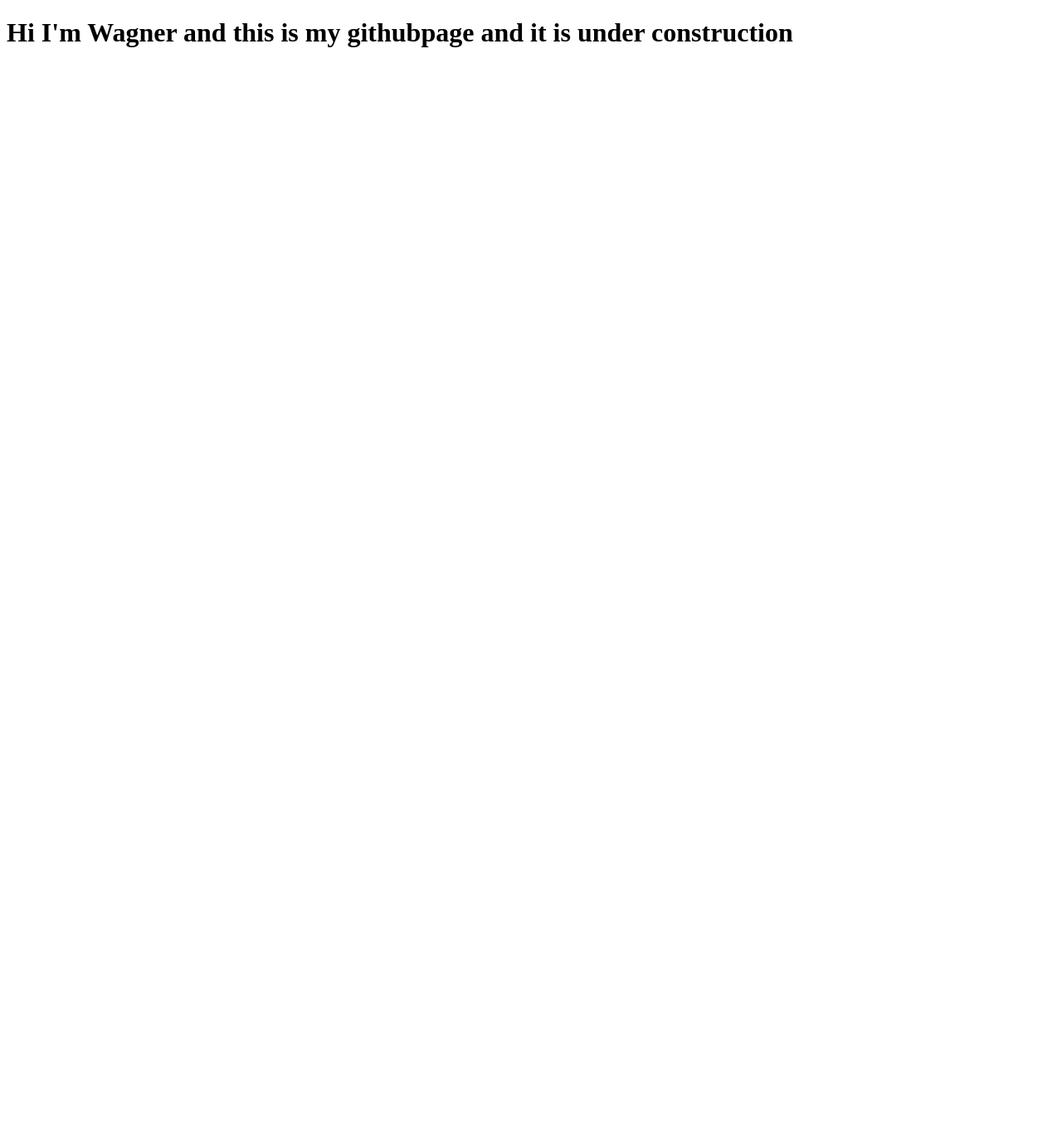
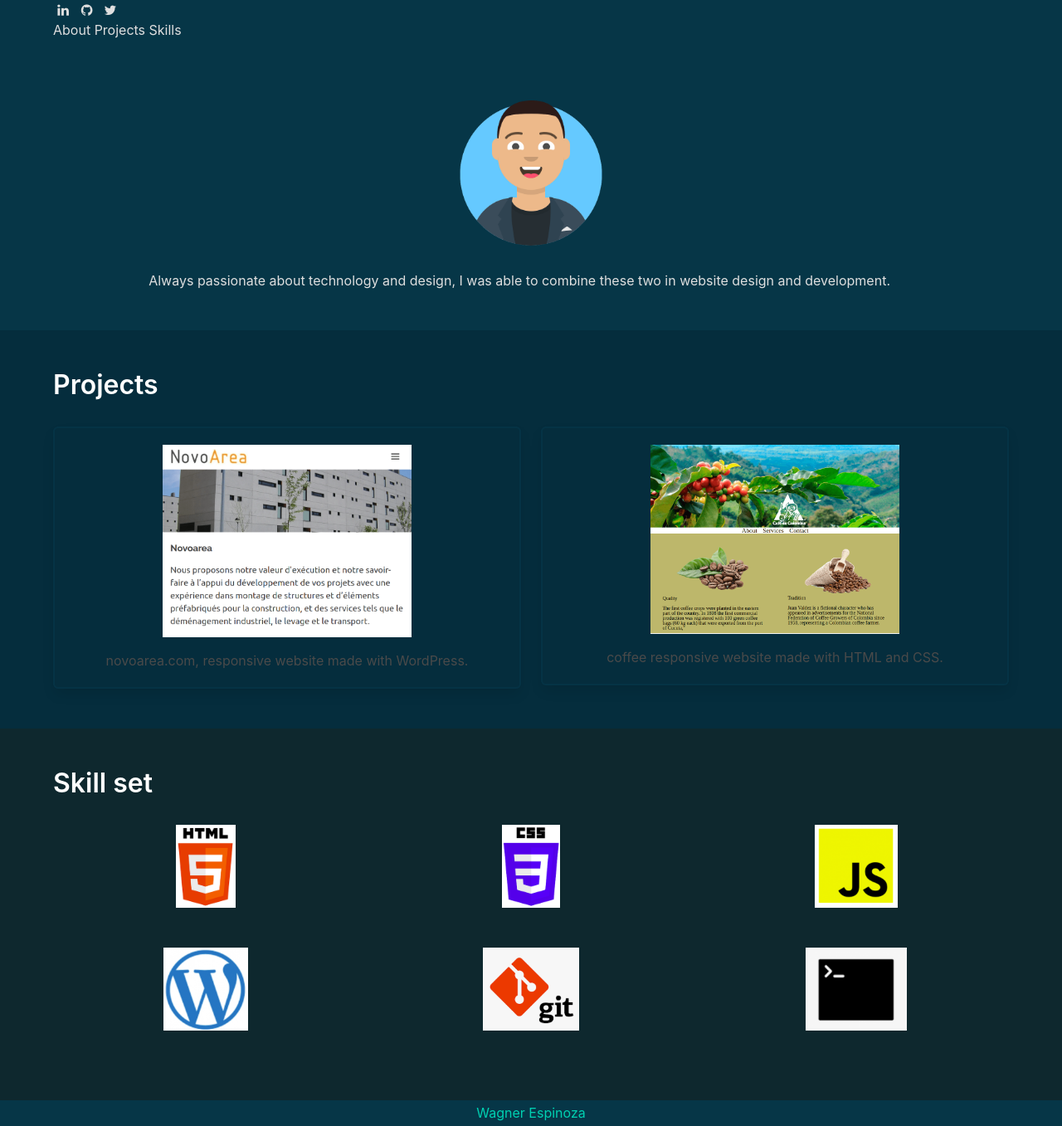
Before and after one commit to WagnerEsp/wagneresp.github.io, a plain HTML site: page index.html in a window 1280 px wide. Shown: the whole page at 83% size. Before the commit the page ends 800 px from the top, so only its background shows below. Drawn offline with nearby package versions, Linux system fonts and the light colour scheme.

Commit message:
update porfolio1

```diff
--- /dev/null
+++ b/assets/css/styles.css
@@ -0,0 +1,109 @@
+html, body{
+	font-size:16px;
+	color: #dfdfdf;
+	background-color: #063647;
+}
+
+a {
+  color: #00d1b2;
+}
+
+a:hover {
+  color: #00d1b2;
+}
+
+section{
+	padding-top: 3rem;
+	padding-bottom: 3rem;
+}
+
+.section-1 {
+	background: #063647;
+}
+
+.section-2 {
+	background-color: #052D3D;
+}
+
+.section-3 {
+	background-color: #0E282E;
+}
+
+.section-4 {
+	background-color: #063647;
+	padding: 0.2rem;
+}
+
+a.nav-item {
+	color: #dfdfdf;
+}
+
+a.nav-item:hover {
+	color: #fff;
+}
+
+.avatar{
+	height:200px;
+	border-radius: 50%;
+}
+
+.intro-description{
+	padding-top: 1rem;
+}
+
+.social-container img{
+	max-width:100%;
+	max-height:100px;
+	margin-bottom:30px;
+}
+
+
+.project-figure {
+	margin: 0 auto 1rem auto;
+	max-height: 300px;
+	max-width: 300px;
+}
+
+.project-text {
+	text-align:center;
+}
+
+.box {
+	background-color: transparent;
+	border: 2px solid rgba(7, 59, 79, 0.5);
+}
+
+.title {
+	color: #fff;
+	text-align: left;
+	margin-bottom: 2rem;
+}
+
+.intro {
+	text-align: justify;
+	width: 80%;
+	margin: 0 auto;
+}
+
+.void-background {
+	background-color: transparent;
+}
+
+@media screen and (max-width: 768px) {
+	.nav-menu {
+		background-color: #063647;
+	}
+
+	.nav-toggle:hover {
+		background-color: transparent;
+	}
+
+	.nav-toggle span {
+		background-color: #dfdfdf;
+	}
+
+	.nav-toggle span:hover {
+		background-color: #fff;
+	}
+
+}
--- /dev/null
+++ b/controller.js
@@ -0,0 +1,11 @@
+window.onload = () => {
+  const navMenu = document.querySelector('.nav-menu');
+  const navItems = document.querySelectorAll('.nav-item');
+  const hamburger = document.querySelector('.nav-toggle');
+
+  const toggle = e => e.classList.toggle('is-active');
+  const toggleNav = ({ target }) => Array.from(navMenu.classList).includes('is-active') ? toggle(navMenu) : null;
+
+  hamburger.addEventListener('click', () => toggle(navMenu, 'is-active'));
+  Array.from(navItems).forEach(e => e.addEventListener('click', toggleNav));
+}
--- a/index.html
+++ b/index.html
@@ -1,12 +1,152 @@
 <!DOCTYPE html>
-<html lang="en">
+<html>
 <head>
-    <meta charset="UTF-8">
-    <meta http-equiv="X-UA-Compatible" content="IE=edge">
-    <meta name="viewport" content="width=device-width, initial-scale=1.0">
-    <title>Document</title>
+	<title>Portfolio</title>
+	<!-- css files -->
+	<link rel="stylesheet" href="https://maxcdn.bootstrapcdn.com/font-awesome/4.6.3/css/font-awesome.min.css">
+	<link rel="stylesheet" type="text/css" href="https://cdnjs.cloudflare.com/ajax/libs/bulma/0.3.1/css/bulma.min.css">
+	<link rel="stylesheet" type="text/css" href="assets/css/styles.css">
+
+	<link rel="icon" type="image/x-icon" href="assets/img/favicon.png">
+	<meta name="author" content="Hassan Ali">
+	<meta name="viewport" content="width=device-width, initial-scale=1.0">
 </head>
-<body>
-    <h1> Hi I'm Wagner and this is my githubpage and it is under construction</h1>
-</body>
+	<body>
+		<!-- Navbar -->
+		<nav class="nav container void-background">
+			<!-- This "nav-menu" is hidden on mobile -->
+			<!-- Add the modifier "is-active" to display it on mobile -->
+			<div class="nav-left">
+				<a href="https://www.linkedin.com/in/wagner-espinoza-granda-84469783/" class="nav-item">
+					<span class="icon">
+						<i class="fa fa-linkedin"></i>
+					</span>
+				</a>
+				<a href="https://wagneresp.github.io./" class="nav-item">
+					<span class="icon">
+						<i class="fa fa-github"></i>
+					</span>
+				</a>
+				<a href="https://twitter.com/Wagner_Esp" class="nav-item">
+					<span class="icon">
+						<i class="fa fa-twitter"></i>
+					</span>
+				</a>
+			</div>
+
+			<div class="nav-right nav-menu">
+				<a class="nav-item" href="#about">About</a>
+				<a class="nav-item" href="#projects">Projects</a>
+				<a class="nav-item" href="#skill">Skills</a>
+			</div>
+
+			<!-- This "nav-toggle" hamburger menu is only visible on mobile -->
+			<!-- You need JavaScript to toggle the "is-active" class on "nav-menu" -->
+			<span class="nav-toggle">
+				<span></span>
+				<span></span>
+				<span></span>
+			</span>
+		</nav>
+
+		<!-- About Me -->
+		<section id="about" class="section section-1">
+			<div class="container has-text-centered">
+				<img class="avatar" src="assets/img/profile.png">
+			</div>
+			<div class="container"></br>
+				<p class="intro">
+					Always passionate about technology and design,
+					I was able to combine these two in website design and development.
+				</p>
+			</div>
+		</section>
+
+		<!-- Projects -->
+		<section  id="projects" class="section section-2">
+			<div class="container">
+				<div class="has-text-centered">
+					<h3 class="title is-3">Projects</h3>
+				</div>
+
+				<div class="columns is-multiline is-desktop">
+					<!-- Project 1 -->
+					<div class="column">
+						<div class="box project-text">
+							<article>
+								<div>
+									<figure class="image project-figure">
+										<a href="http://novoarea.com/" target="blank"><img src="assets/img/project-1.png" alt="Image"></a>
+									</figure>
+								</div>
+								<div>
+									<p>
+										novoarea.com, responsive website made with WordPress.
+									</p>
+								</div>
+							</article>
+						</div>
+					</div>
+					<!-- Project 2 -->
+					<div class="column">
+						<div class="box project-text">
+							<article>
+								<div>
+									<figure class="image project-figure">
+										<img src="assets/img/project-2.png" alt="Image">
+									</figure>
+								</div>
+								<div>
+									<p>
+										coffee responsive website made with HTML and CSS.
+									</p>
+								</div>
+							</article>
+						</div>
+					</div>
+				</div>
+			</div>
+		</section>
+
+		<!-- Skills -->
+		<section id="skill" class="section section-3">
+			<div class="container">
+				<div class="has-text-centered">
+					<h3 class="title is-3">Skill set</h3>
+				</div>
+				<div class="social-container columns">
+					<div class="column is-4 has-text-centered">
+						<img class="skill" src="assets/img/html5.png"></a>
+					</div>
+					<div class="column is-4 has-text-centered">
+						<img class="skill" src="assets/img/css.png"></a>
+					</div>
+					<div class="column is-4 has-text-centered">
+						<img class="skill" src="assets/img/js.png"></a>
+					</div>
+				</div>
+			</div>
+			<div class="container">
+				<div class="social-container columns">
+					<div class="column is-4 has-text-centered">
+						<img class="skill" src="assets/img/wordpress.png"></a>
+					</div>
+					<div class="column is-4 has-text-centered">
+						<img class="skill" src="assets/img/git.png"></a>
+					</div>
+					<div class="column is-4 has-text-centered">
+						<img class="skill" src="assets/img/terminal.png"></a>
+					</div>
+				</div>
+			</div>
+		</section>
+
+		<!-- Footer -->
+		<section class="section-4 has-text-centered container">
+			<a href="http://www.wagnerespinoza.com">Wagner Espinoza</a>
+		</section>
+
+		<!-- Scripts  -->
+		<script src="controller.js"></script>
+	</body>
 </html>
```
Also changed, not shown: assets/img/css.png (added), assets/img/favicon.png (added), assets/img/git.png (added), assets/img/html5.png (added), assets/img/js.png (added), assets/img/profile.png (added), assets/img/project-1.png (added), assets/img/project-2.png (added), assets/img/terminal.png (added), assets/img/wordpress.png (added).
